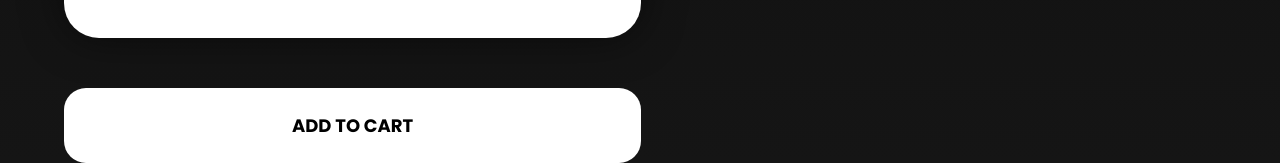
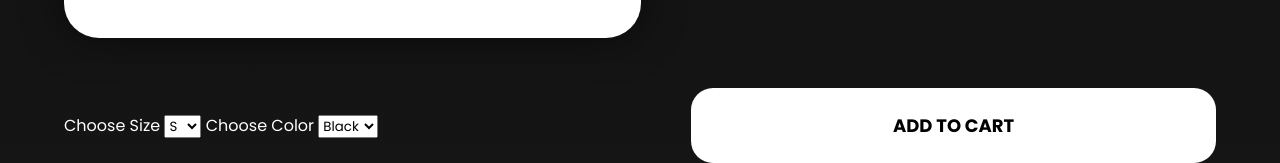
Before and after one commit to nbylm0115-ship-it/nabil-, a Django app: page /product/2/ in a window 1280 px wide. Shown: the part 859-1022 px from the top of the page. Run offline with Django 5.2, Linux system fonts and the light colour scheme; data comes from the database, SQL or seed files in the repository.

Commit message:
add size and color options

```diff
--- a/templates/product.html
+++ b/templates/product.html
@@ -465,6 +465,31 @@ onclick="selectColor(this,'Grey','{{ product.grey_image.url }}')">
 
                 <!-- BUTTON -->
 
+                <div class="product-options">
+
+                    <label>Choose Size</label>
+
+                    <select>
+
+                        <option>S</option>
+                        <option>M</option>
+                        <option>L</option>
+                        <option>XL</option>
+
+                    </select>
+
+                    <label>Choose Color</label>
+
+                    <select>
+
+                        <option>Black</option>
+                        <option>White</option>
+                        <option>Gray</option>
+
+                    </select>
+
+                </div>
+
                 <button type="submit"
                         class="add-btn">
 
```
